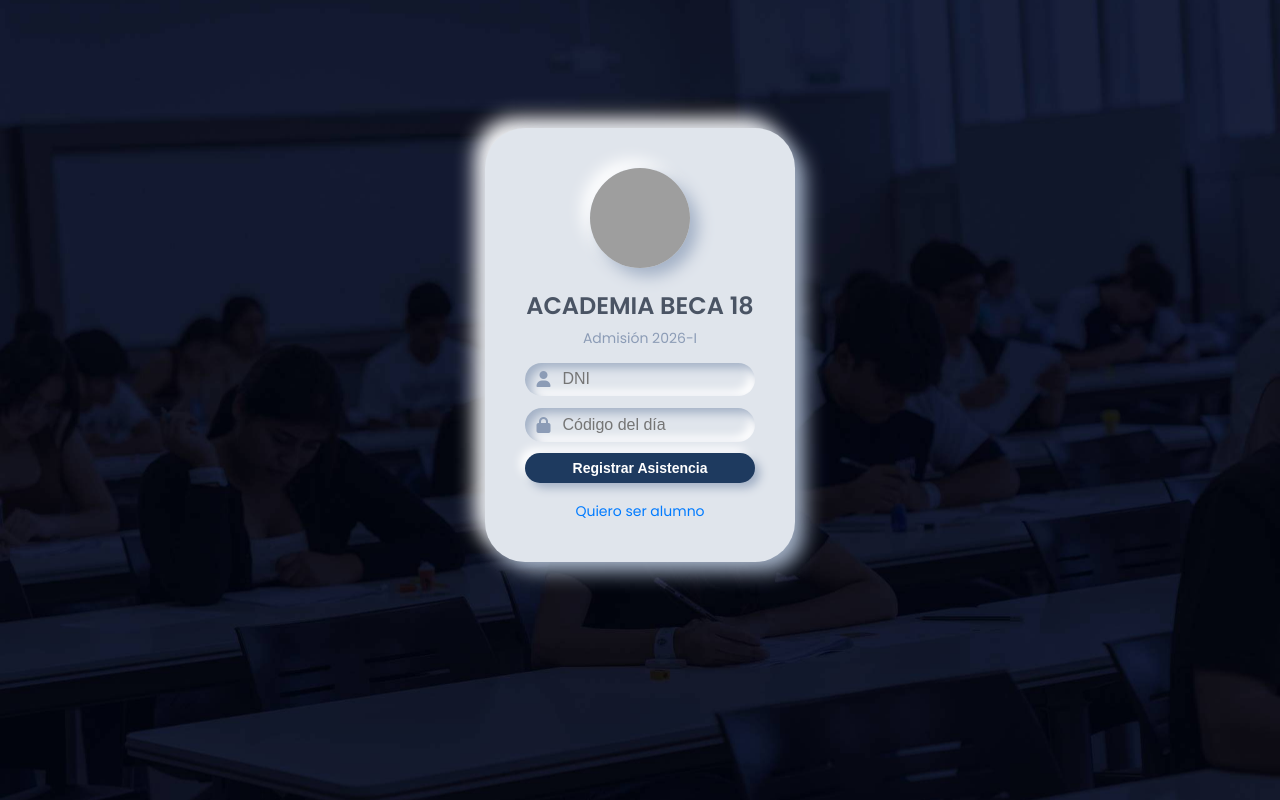
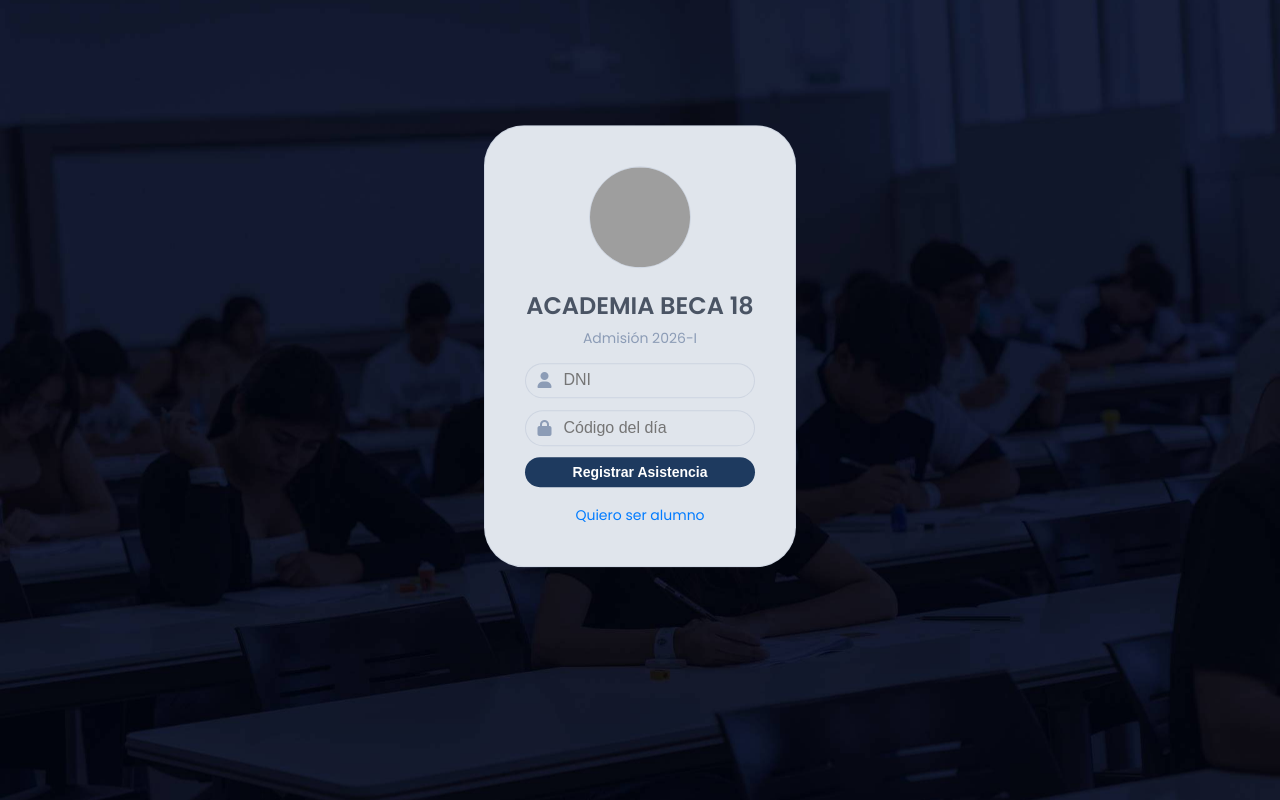
Before and after one commit to udepservicio/academia, a Flask app: page / in a window 1280 px wide. Run offline with Flask 3, Linux system fonts and the light colour scheme; grey boxes are pictures that could not be loaded.

Commit message:
Update Index.html

```diff
--- a/templates/Index.html
+++ b/templates/Index.html
@@ -17,7 +17,6 @@
             --text-primary: #4a5464;
             --text-secondary: #8c9cb6;
         }
-
 
         body {
             background: url("/static/fo.jpg") no-repeat center center fixed;
@@ -47,12 +46,14 @@
             background-color: var(--card-color);
             padding: 6%;
             border-radius: 40px;
-            box-shadow: 10px 10px 20px var(--shadow-dark), -10px -10px 20px var(--shadow-light);
+            /* ELIMINADO: box-shadow con efecto neumórfico */
+            box-shadow: none; /* Sin sombra ni iluminado */
             text-align: center;
             width: 80%;
             max-width: 230px;
             position: relative;
             z-index: 1;
+            border: 1px solid rgba(163, 177, 198, 0.3); /* Borde sutil opcional */
         }
 
         .logo-section .logo {
@@ -62,11 +63,13 @@
             max-height: 100px;
             margin: 0 auto 5%;
             border-radius: 50%;
-            box-shadow: 8px 8px 16px var(--shadow-dark), -8px -8px 16px var(--shadow-light);
+            /* También eliminamos la sombra del logo para consistencia */
+            box-shadow: none;
             display: flex;
             justify-content: center;
             align-items: center;
             overflow: hidden;
+            border: 1px solid rgba(163, 177, 198, 0.3); /* Borde sutil opcional */
         }
 
         .logo img {
@@ -95,7 +98,9 @@
             border-radius: 20px;
             padding: 3% 5%;
             margin: 5% 0;
-            box-shadow: inset 5px 5px 10px var(--shadow-dark), inset -5px -5px 10px var(--shadow-light);
+            /* También eliminamos el efecto de sombra interior */
+            box-shadow: none;
+            border: 1px solid rgba(163, 177, 198, 0.3); /* Borde sutil opcional */
         }
 
         .input-group i {
@@ -123,12 +128,14 @@
             font-weight: 600;
             cursor: pointer;
             width: 100%;
-            box-shadow: 5px 5px 10px var(--shadow-dark), -5px -5px 10px var(--shadow-light);
+            /* También eliminamos la sombra del botón */
+            box-shadow: none;
             transition: all 0.3s ease;
         }
 
         .login-btn:hover {
-            box-shadow: 2px 2px 5px var(--shadow-dark), -2px -2px 5px var(--shadow-light);
+            /* Mantenemos solo un efecto sutil en hover */
+            opacity: 0.9;
         }
 
         .links {
@@ -184,12 +191,13 @@
             font-size: clamp(14px, 4vw, 16px);
             font-weight: 600;
             cursor: pointer;
-            box-shadow: 5px 5px 10px var(--shadow-dark), -5px -5px 10px var(--shadow-light);
+            /* También eliminamos la sombra del botón de volver */
+            box-shadow: none;
             transition: all 0.3s ease;
         }
 
         .back-btn:hover {
-            box-shadow: 2px 2px 5px var(--shadow-dark), -2px -2px 5px var(--shadow-light);
+            opacity: 0.9;
         }
 
         /* Media queries para ajustes específicos */
```
